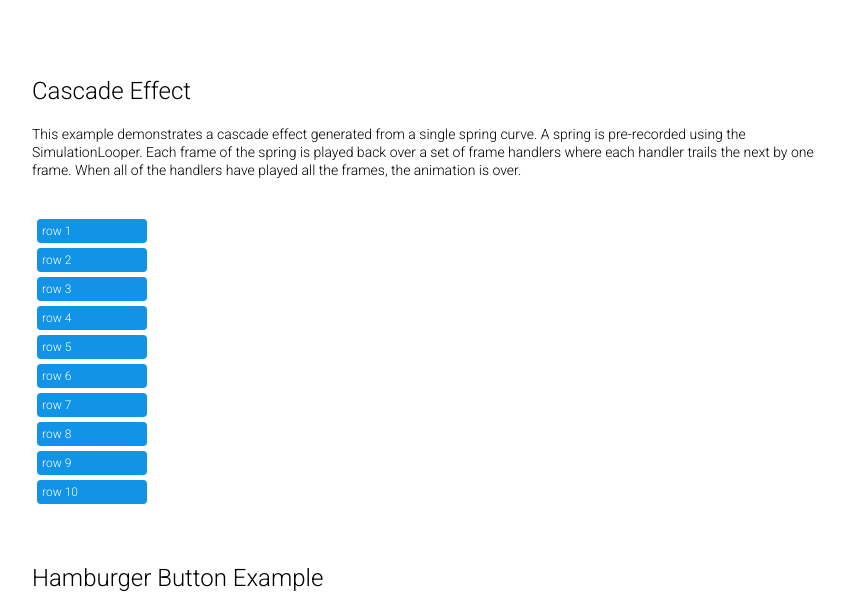
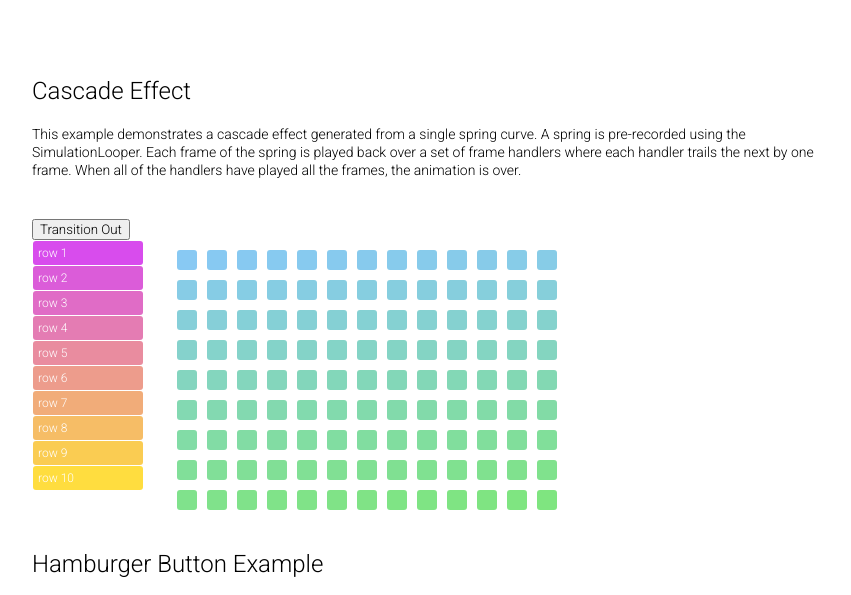
Before and after one commit to facebookarchive/rebound-js, a website: page examples/index.html in a window 1280 px wide. Shown: the part 137-732 px from the top of the page, without its empty margins (208-1059 px from the left). Drawn offline with Linux system fonts and the light colour scheme; a web font is replaced by a local one.

Commit message:
cascade example improvements
- add toggle
- more styling

```diff
--- a/examples/cascadeEffect/main.css
+++ b/examples/cascadeEffect/main.css
@@ -1,10 +1,31 @@
+#cascadeEffectExample {
+}
+
+.secondContainer {
+  position: absolute;
+  top: 26px;
+  left: 140px;
+  height: 269px;
+  width: 400px;
+  z-index: 0;
+  clear: both;
+}
+
+  .dot {
+    width: 20px;
+    height: 20px;
+    margin: 5px;
+    border-radius: 3px;
+    /*background: #00cc00;*/
+    float: left;
+  }
 
 .cascadeRow {
   color: #fff;
   background: #1194e7;
   padding: 5px;
   width: 100px;
-  margin: 5px;
-  border-radius: 4px;
+  margin: 1px;
   font-size: 12px;
+  border-radius: 3px;
 }
--- a/examples/cascadeEffect/main.js
+++ b/examples/cascadeEffect/main.js
@@ -3,22 +3,36 @@
   var bind = rebound.util.bind;
   var onFrame = rebound.util.onFrame;
 
-  var Cascade = function() {
+  var Cascade = function(onEndListener) {
     this.springSystem = new rebound.SpringSystem(new rebound.SimulationLooper());
-    this.spring = this.springSystem.createSpring();
+    this.spring = this.springSystem.createSpring(40, 4);
+    this.spring.setRestSpeedThreshold = 0.5;
+    this.spring.setRestDisplacementThreshold = 0.5;
     this.frames = [];
-    this.recordSpring();
     this.players = [];
     this.currentFrame = 0;
+    this.recordSpring(1);
+    this.onEndListener = onEndListener;
     this._boundFrameCallback = bind(this.renderFrame, this);
   };
 
   extend(Cascade.prototype, {
+    reset: function() {
+      for (var i = 0; i < this.players.length; i++) {
+        this.players[i].frame = 0;
+      }
+      this.currentFrame = 0;
+      return this;
+    },
 
-    recordSpring: function() {
+    recordSpring: function(pos) {
+      this.start = this.spring.getCurrentValue();
+      this.end = pos;
+      this.frames = [];
       this.spring.addListener(this);
-      this.spring.setEndValue(1);
+      this.spring.setEndValue(pos);
       this.spring.removeListener(this);
+      return this;
     },
 
     onSpringUpdate: function(spring) {
@@ -33,6 +47,15 @@
       if (this.playing) {
         return;
       }
+      this.reset();
+      if (this.didPlayOnce) {
+
+        var target = this.spring.getEndValue() === 1 ? 0 : 1;
+        this.spring.setOvershootClampingEnabled(target === 1 ? false : true);
+        this.recordSpring(target);
+        this.players = this.players.reverse();
+      }
+      this.didPlayOnce = true;
       this.playing = true;
       this._boundFrameCallback();
     },
@@ -50,13 +73,19 @@
         for (var j = 0; j < toPlay.length; j++) {
           var _p = toPlay[j];
           var _frame = this.frames[_p.frame]
-          _p.fn(_p.pos, _frame, _p.frame);
+          _p.fn(
+            _p.pos,
+            _p.frame,
+            _frame,
+            this.start,
+            this.end);
           _p.frame++;
         }
         this.currentFrame++;
         onFrame(this._boundFrameCallback);
       } else {
         this.playing = false;
+        this.onEndListener && this.onEndListener();
       }
     }
   });
@@ -64,29 +93,117 @@
 
   var doit = function() {
     var container = document.getElementById('cascadeEffectExample');
-    var cascade = new Cascade();
+
+    var button = document.createElement('button');
+    button.innerHTML = 'Transition In';
+    var movingIn = true;
+    button.addEventListener('click', function() {
+      button.disabled = true;
+      cascade.play();
+    });
+    container.appendChild(button);
+
+    var secondContainer = document.createElement('div');
+    secondContainer.className = 'secondContainer';
+    container.appendChild(secondContainer);
+
+    var cascade = new Cascade(function() {
+      button.disabled = false;
+      if (movingIn) {
+        button.innerHTML = 'Transition Out';
+        movingIn = false;
+      } else {
+        button.innerHTML = 'Transition In';
+        movingIn = true;
+      }
+    });
 
     for (var i = 0; i < 10; i++) {
       var div = document.createElement('div');
       div.className = 'cascadeRow'
       div.innerHTML = 'row ' + (i+1);
       div.style.opacity = 0;
+
+      var r = Math.floor(rebound.MathUtil.mapValueInRange(i, 0, 9, 203, 255));
+      var g = Math.floor(rebound.MathUtil.mapValueInRange(i, 0, 9, 17, 210));
+      var b = Math.floor(rebound.MathUtil.mapValueInRange(i, 0, 9, 231, 0));
+      div.style.backgroundColor = 'rgb(' + r + ',' + g + ',' + b + ')';
+
       container.appendChild(div);
+
       cascade.addPlayer(
         (function(div) {
-          return function(idx, val, frame) {
-            var x = rebound.MathUtil.mapValueInRange(val, 0, 1, 200, 0);
+          var clamped = false;
+          var lastEnd;
+          return function(idx, frame, val, start, end) {
+
+            if (lastEnd !== end) {
+              clamped = false;
+            }
+
+            var x = rebound.MathUtil.mapValueInRange(val, 0, 1, -200, 0);
             xlat(div, x, 0);
-            div.style.opacity = val;
-            div.style.display = 'block';
+            if ((end > start && val > end) || (end < start && val < end) || clamped) {
+              val = end;
+              clamped = true;
+            }
+
+            div.style.opacity = val * 0.75;
+            lastEnd = end;
+
           };
         })(div)
       );
     }
 
-    setTimeout(function() {
+    for (var i = 0; i < 117; i++) {
+      var div = document.createElement('div');
+      div.className = 'dot'
+      div.style.opacity = 0;
+      secondContainer.appendChild(div);
+
+      var r = Math.floor(rebound.MathUtil.mapValueInRange(i, 0, 117, 17, 0));
+      var g = Math.floor(rebound.MathUtil.mapValueInRange(i, 0, 117, 148, 204));
+      var b = Math.floor(rebound.MathUtil.mapValueInRange(i, 0, 117, 231, 0));
+      div.style.backgroundColor = 'rgb(' + r + ',' + g + ',' + b + ')';
+
+      cascade.addPlayer(
+        (function(div) {
+          var clamped = false;
+          var lastEnd;
+          return function(idx, frame, val, start, end) {
+
+            if (lastEnd !== end) {
+              clamped = false;
+            }
+
+            var y = rebound.MathUtil.mapValueInRange(val, 0, 1, 0, 0);
+            var x = rebound.MathUtil.mapValueInRange(val, 0, 1, 100, 0);
+            var rot = rebound.MathUtil.mapValueInRange(val, 0, 1, 190, 0);
+            var scale = rebound.MathUtil.mapValueInRange(val, 0, 1, 0, 1);
+
+            if ((end > start && val > end) || (end < start && val < end) || clamped) {
+              val = end;
+              clamped = true;
+            }
+
+            div.style.opacity = val * 0.5;
+            xfrm(div, x, y, scale, rot);
+
+            lastEnd = end;
+
+          };
+        })(div)
+      );
+    }
+
+    setTimeout(function () {
+      if (cascade.playing) {
+        return;
+      }
+      button.disabled = true;
       cascade.play();
-    }, 1000);
+    }, 1000)
   };
 
   document.addEventListener('DOMContentLoaded', doit);
--- a/examples/hamburgerButton/main.js
+++ b/examples/hamburgerButton/main.js
@@ -151,18 +151,17 @@
     ex.className = 'example';
     container.appendChild(ex);
     ex.style.backgroundColor = bgColor;
+    ex.style.opacity = 0.75;
+    ex.style.marginTop = (size * -0.1) + 'px';
     new hamburgerButton.HamburgerButton(ex, size, color);
   };
 
   var doit = function() {
     var container = document.getElementById('hamburgerButtonExample');
     createHamburgerButtonExample(container, 200, '#1194e7');
-    createHamburgerButtonExample(container, 100, '#cc0000');
-    createHamburgerButtonExample(container, 50, '#00cc00');
-    createHamburgerButtonExample(container, 25, '#cc00ff');
-    createHamburgerButtonExample(container, 25, '#00ccff');
-    createHamburgerButtonExample(container, 25, '#ffcc00');
-    createHamburgerButtonExample(container, 25, '#ccff00');
+    createHamburgerButtonExample(container, 100, '#00cc00');
+    createHamburgerButtonExample(container, 50, '#cb11e7');
+    createHamburgerButtonExample(container, 25, '#ffd200');
   };
 
   document.addEventListener('DOMContentLoaded', doit);
--- a/examples/util.js
+++ b/examples/util.js
@@ -24,6 +24,18 @@
     el.style.msTransform =
     el.style.webkitTransform =
     el.style.transform = 'scale3d(' + val + ', ' + val + ', 1)';
+  }
+
+  window.xfrm = function xfrm(el, xlatX, xlatY, scale, rot) {
+    xlatX = typeof xlatX === 'undefined' ? 0 : xlatX;
+    xlatY = typeof xlatY === 'undefined' ? 0 : xlatY;
+    scale = typeof scale === 'undefined' ? 1 : scale;
+    rot   = typeof rot === 'undefined' ? 0 : rot;
+    var xfrm =
+      'translate3d(' + xlatX + 'px, ' + xlatY + 'px, 0px) ' +
+      'scale3d(' + scale + ', ' + scale + ', 1) ' +
+      'rotate(' + rot + 'deg)';
+    el.style.mozTransform = el.style.msTransform = el.style.webkitTransform = el.style.transform = xfrm;
   }
 
   window.drawGridLines = function(canvas, ctx, graphScale) {
```
